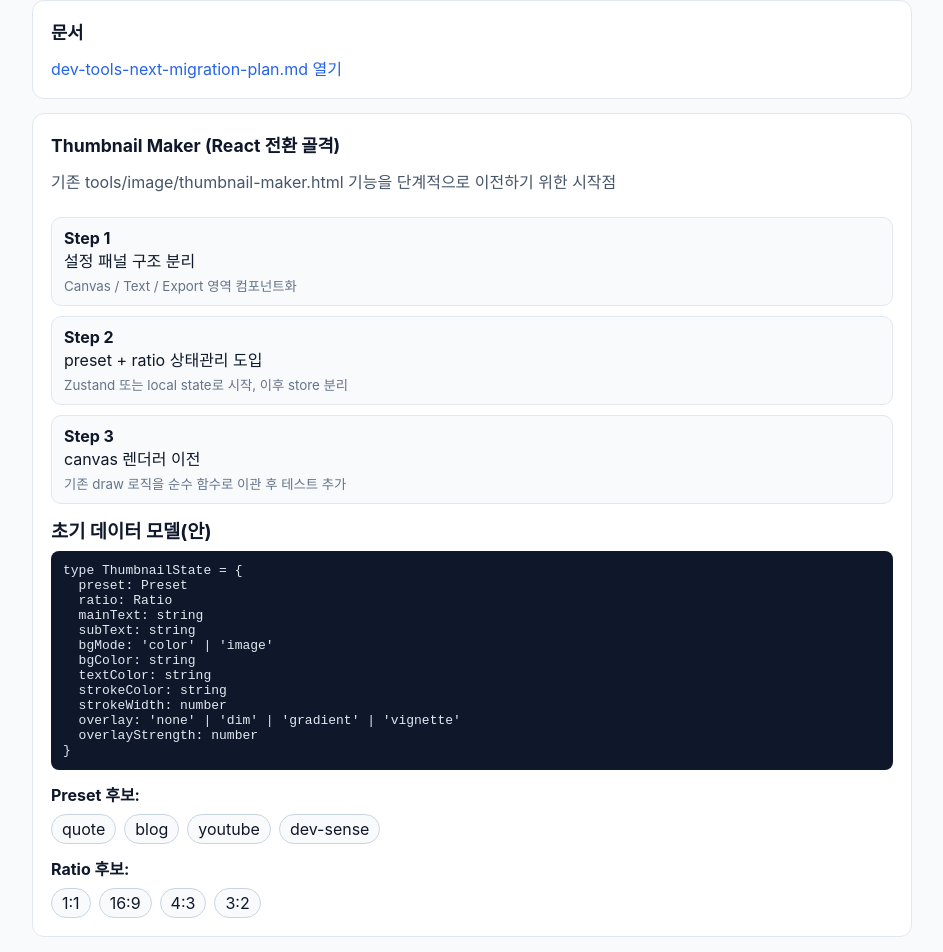
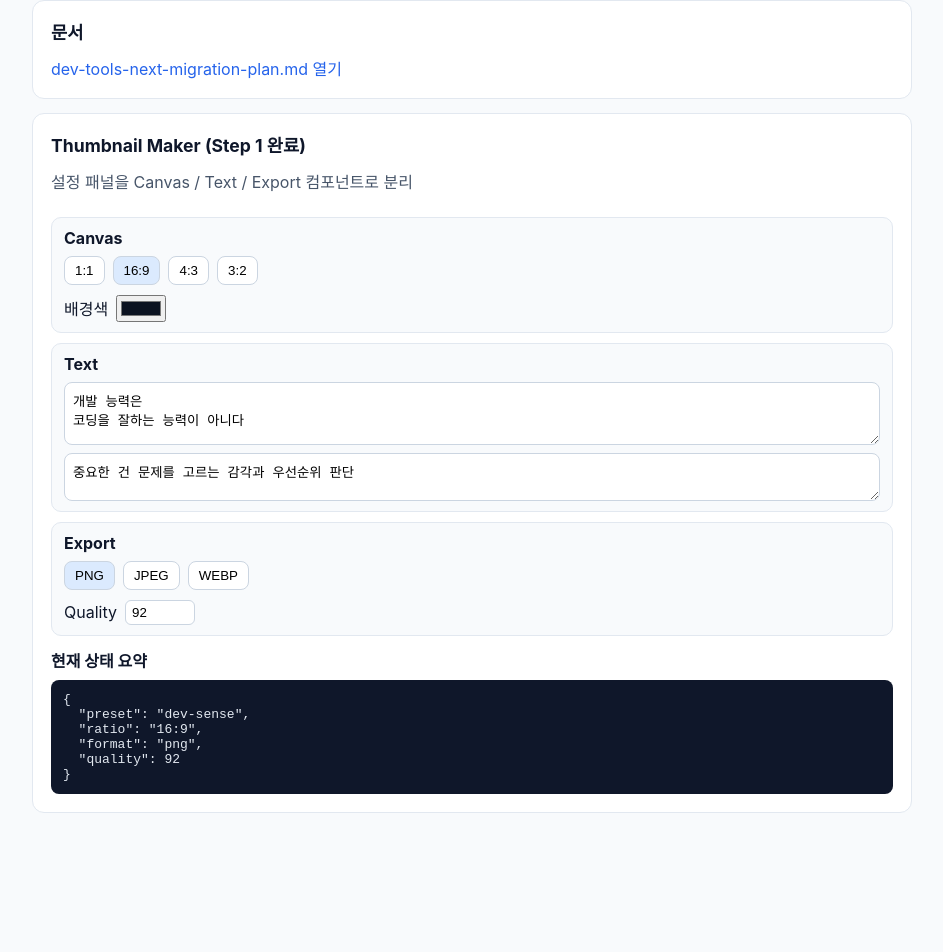
Before and after one commit to Chenjae-kr/web-tools, a React (Vite) app: page / in a window 1280 px wide. Shown: the part 808-1760 px from the top of the page, without its empty margins (168-1111 px from the left). After the commit the page ends 1699 px from the top, so only its background shows below. Built offline with nearby package versions, Linux system fonts and the light colour scheme.

Commit message:
Refactor thumbnail maker step1: split settings into panel components

```diff
--- a/src/features/thumbnail-maker/ThumbnailMakerPage.tsx
+++ b/src/features/thumbnail-maker/ThumbnailMakerPage.tsx
@@ -1,69 +1,58 @@
+import { useMemo, useState } from 'react'
+import { CanvasSettingsPanel } from './components/CanvasSettingsPanel'
+import { TextSettingsPanel } from './components/TextSettingsPanel'
+import { ExportSettingsPanel } from './components/ExportSettingsPanel'
+
 type Preset = 'quote' | 'blog' | 'youtube' | 'dev-sense'
-
 type Ratio = '1:1' | '16:9' | '4:3' | '3:2'
 
 export function ThumbnailMakerPage() {
-  const presets: Preset[] = ['quote', 'blog', 'youtube', 'dev-sense']
-  const ratios: Ratio[] = ['1:1', '16:9', '4:3', '3:2']
+  const [preset] = useState<Preset>('dev-sense')
+  const [ratio, setRatio] = useState<Ratio>('16:9')
+  const [mainText, setMainText] = useState('개발 능력은\n코딩을 잘하는 능력이 아니다')
+  const [subText, setSubText] = useState('중요한 건 문제를 고르는 감각과 우선순위 판단')
+  const [bgColor, setBgColor] = useState('#0b1220')
+  const [format, setFormat] = useState<'png' | 'jpeg' | 'webp'>('png')
+  const [quality, setQuality] = useState(92)
+
+  const summary = useMemo(
+    () => ({ preset, ratio, format, quality }),
+    [preset, ratio, format, quality],
+  )
 
   return (
     <section className="card">
-      <h2>Thumbnail Maker (React 전환 골격)</h2>
-      <p className="subtitle">기존 tools/image/thumbnail-maker.html 기능을 단계적으로 이전하기 위한 시작점</p>
+      <h2>Thumbnail Maker (Step 1 완료)</h2>
+      <p className="subtitle">설정 패널을 Canvas / Text / Export 컴포넌트로 분리</p>
 
       <div className="phaseList">
-        <div className="phaseItem">
-          <strong>Step 1</strong>
-          <div>설정 패널 구조 분리</div>
-          <small>Canvas / Text / Export 영역 컴포넌트화</small>
-        </div>
-        <div className="phaseItem">
-          <strong>Step 2</strong>
-          <div>preset + ratio 상태관리 도입</div>
-          <small>Zustand 또는 local state로 시작, 이후 store 분리</small>
-        </div>
-        <div className="phaseItem">
-          <strong>Step 3</strong>
-          <div>canvas 렌더러 이전</div>
-          <small>기존 draw 로직을 순수 함수로 이관 후 테스트 추가</small>
-        </div>
+        <CanvasSettingsPanel
+          ratio={ratio}
+          onChangeRatio={setRatio}
+          bgColor={bgColor}
+          onChangeBgColor={setBgColor}
+        />
+
+        <TextSettingsPanel
+          mainText={mainText}
+          subText={subText}
+          onChangeMainText={setMainText}
+          onChangeSubText={setSubText}
+        />
+
+        <ExportSettingsPanel
+          format={format}
+          onChangeFormat={setFormat}
+          quality={quality}
+          onChangeQuality={setQuality}
+        />
       </div>
 
       <div style={{ marginTop: 12 }}>
-        <h3 style={{ margin: '0 0 8px' }}>초기 데이터 모델(안)</h3>
-        <pre style={{ margin: 0, padding: 12, background: '#0f172a', color: '#e2e8f0', borderRadius: 8, overflowX: 'auto' }}>
-{`type ThumbnailState = {
-  preset: Preset
-  ratio: Ratio
-  mainText: string
-  subText: string
-  bgMode: 'color' | 'image'
-  bgColor: string
-  textColor: string
-  strokeColor: string
-  strokeWidth: number
-  overlay: 'none' | 'dim' | 'gradient' | 'vignette'
-  overlayStrength: number
-}`}
+        <strong>현재 상태 요약</strong>
+        <pre style={{ margin: '8px 0 0', padding: 12, background: '#0f172a', color: '#e2e8f0', borderRadius: 8, overflowX: 'auto' }}>
+          {JSON.stringify(summary, null, 2)}
         </pre>
-      </div>
-
-      <div style={{ marginTop: 12 }}>
-        <strong>Preset 후보:</strong>
-        <div style={{ display: 'flex', gap: 8, marginTop: 8, flexWrap: 'wrap' }}>
-          {presets.map((p) => (
-            <span key={p} style={{ border: '1px solid #cbd5e1', borderRadius: 999, padding: '4px 10px', background: '#f8fafc' }}>{p}</span>
-          ))}
-        </div>
-      </div>
-
-      <div style={{ marginTop: 12 }}>
-        <strong>Ratio 후보:</strong>
-        <div style={{ display: 'flex', gap: 8, marginTop: 8, flexWrap: 'wrap' }}>
-          {ratios.map((r) => (
-            <span key={r} style={{ border: '1px solid #cbd5e1', borderRadius: 999, padding: '4px 10px', background: '#f8fafc' }}>{r}</span>
-          ))}
-        </div>
       </div>
     </section>
   )
--- /dev/null
+++ b/src/features/thumbnail-maker/components/CanvasSettingsPanel.tsx
@@ -0,0 +1,43 @@
+type Ratio = '1:1' | '16:9' | '4:3' | '3:2'
+
+type Props = {
+  ratio: Ratio
+  onChangeRatio: (ratio: Ratio) => void
+  bgColor: string
+  onChangeBgColor: (color: string) => void
+}
+
+const ratios: Ratio[] = ['1:1', '16:9', '4:3', '3:2']
+
+export function CanvasSettingsPanel({ ratio, onChangeRatio, bgColor, onChangeBgColor }: Props) {
+  return (
+    <section className="phaseItem">
+      <strong>Canvas</strong>
+      <div style={{ marginTop: 8, display: 'flex', gap: 8, flexWrap: 'wrap' }}>
+        {ratios.map((r) => (
+          <button
+            key={r}
+            type="button"
+            onClick={() => onChangeRatio(r)}
+            style={{
+              border: '1px solid #cbd5e1',
+              borderRadius: 8,
+              padding: '6px 10px',
+              background: ratio === r ? '#dbeafe' : '#fff',
+              cursor: 'pointer',
+            }}
+          >
+            {r}
+          </button>
+        ))}
+      </div>
+
+      <div style={{ marginTop: 10 }}>
+        <label style={{ display: 'inline-flex', alignItems: 'center', gap: 8 }}>
+          <span>배경색</span>
+          <input type="color" value={bgColor} onChange={(e) => onChangeBgColor(e.target.value)} />
+        </label>
+      </div>
+    </section>
+  )
+}
--- /dev/null
+++ b/src/features/thumbnail-maker/components/ExportSettingsPanel.tsx
@@ -0,0 +1,49 @@
+type Props = {
+  format: 'png' | 'jpeg' | 'webp'
+  onChangeFormat: (format: 'png' | 'jpeg' | 'webp') => void
+  quality: number
+  onChangeQuality: (quality: number) => void
+}
+
+const formats: Array<'png' | 'jpeg' | 'webp'> = ['png', 'jpeg', 'webp']
+
+export function ExportSettingsPanel({ format, onChangeFormat, quality, onChangeQuality }: Props) {
+  return (
+    <section className="phaseItem">
+      <strong>Export</strong>
+      <div style={{ marginTop: 8, display: 'flex', gap: 8, flexWrap: 'wrap' }}>
+        {formats.map((f) => (
+          <button
+            key={f}
+            type="button"
+            onClick={() => onChangeFormat(f)}
+            style={{
+              border: '1px solid #cbd5e1',
+              borderRadius: 8,
+              padding: '6px 10px',
+              background: format === f ? '#dbeafe' : '#fff',
+              cursor: 'pointer',
+              textTransform: 'uppercase',
+            }}
+          >
+            {f}
+          </button>
+        ))}
+      </div>
+
+      <div style={{ marginTop: 10 }}>
+        <label style={{ display: 'inline-flex', alignItems: 'center', gap: 8 }}>
+          <span>Quality</span>
+          <input
+            type="number"
+            min={1}
+            max={100}
+            value={quality}
+            onChange={(e) => onChangeQuality(Math.max(1, Math.min(100, Number(e.target.value) || 92)))}
+            style={{ width: 70, border: '1px solid #cbd5e1', borderRadius: 6, padding: '4px 6px' }}
+          />
+        </label>
+      </div>
+    </section>
+  )
+}
--- /dev/null
+++ b/src/features/thumbnail-maker/components/TextSettingsPanel.tsx
@@ -0,0 +1,30 @@
+type Props = {
+  mainText: string
+  subText: string
+  onChangeMainText: (text: string) => void
+  onChangeSubText: (text: string) => void
+}
+
+export function TextSettingsPanel({ mainText, subText, onChangeMainText, onChangeSubText }: Props) {
+  return (
+    <section className="phaseItem">
+      <strong>Text</strong>
+      <div style={{ marginTop: 8, display: 'grid', gap: 8 }}>
+        <textarea
+          value={mainText}
+          onChange={(e) => onChangeMainText(e.target.value)}
+          rows={3}
+          placeholder="메인 텍스트"
+          style={{ width: '100%', border: '1px solid #cbd5e1', borderRadius: 8, padding: 8 }}
+        />
+        <textarea
+          value={subText}
+          onChange={(e) => onChangeSubText(e.target.value)}
+          rows={2}
+          placeholder="서브 텍스트"
+          style={{ width: '100%', border: '1px solid #cbd5e1', borderRadius: 8, padding: 8 }}
+        />
+      </div>
+    </section>
+  )
+}
```
